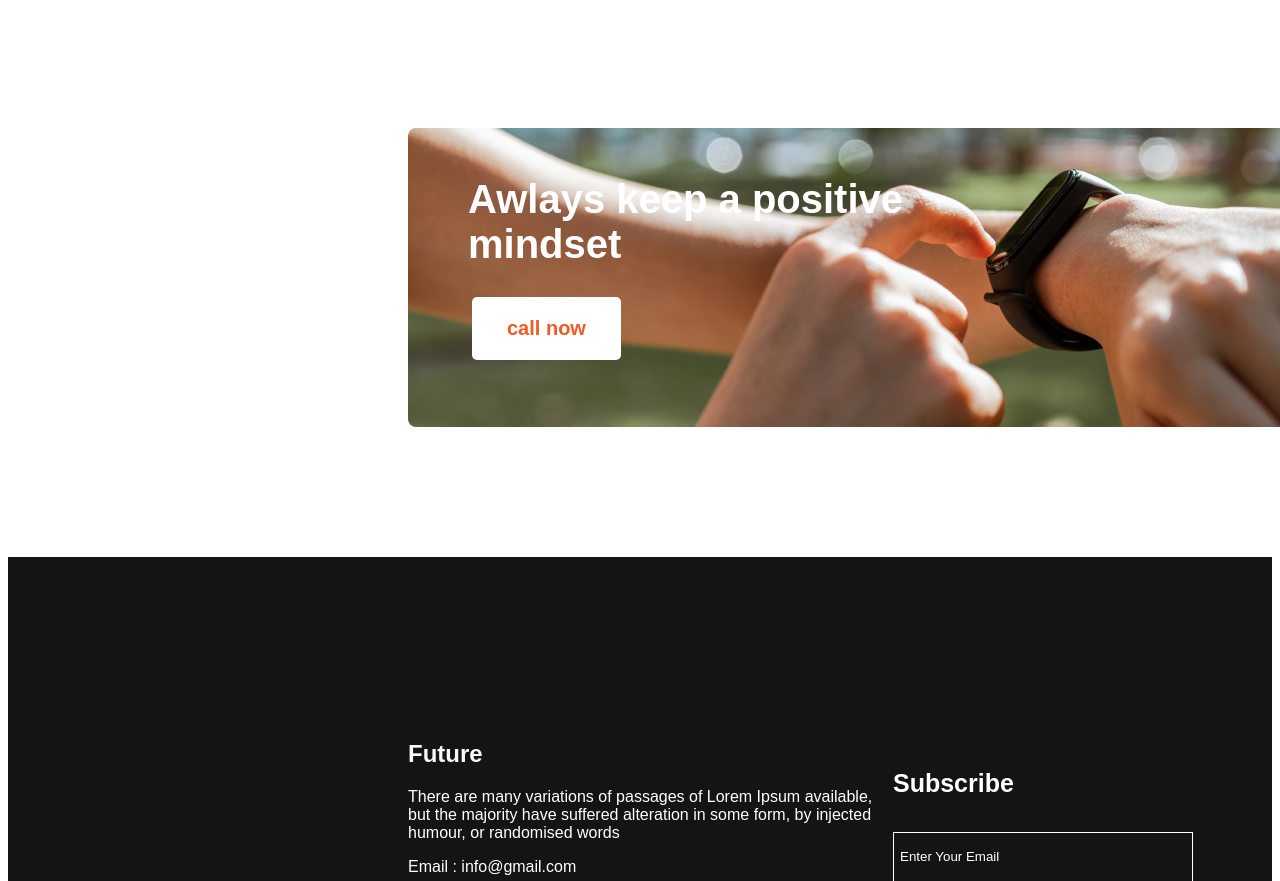
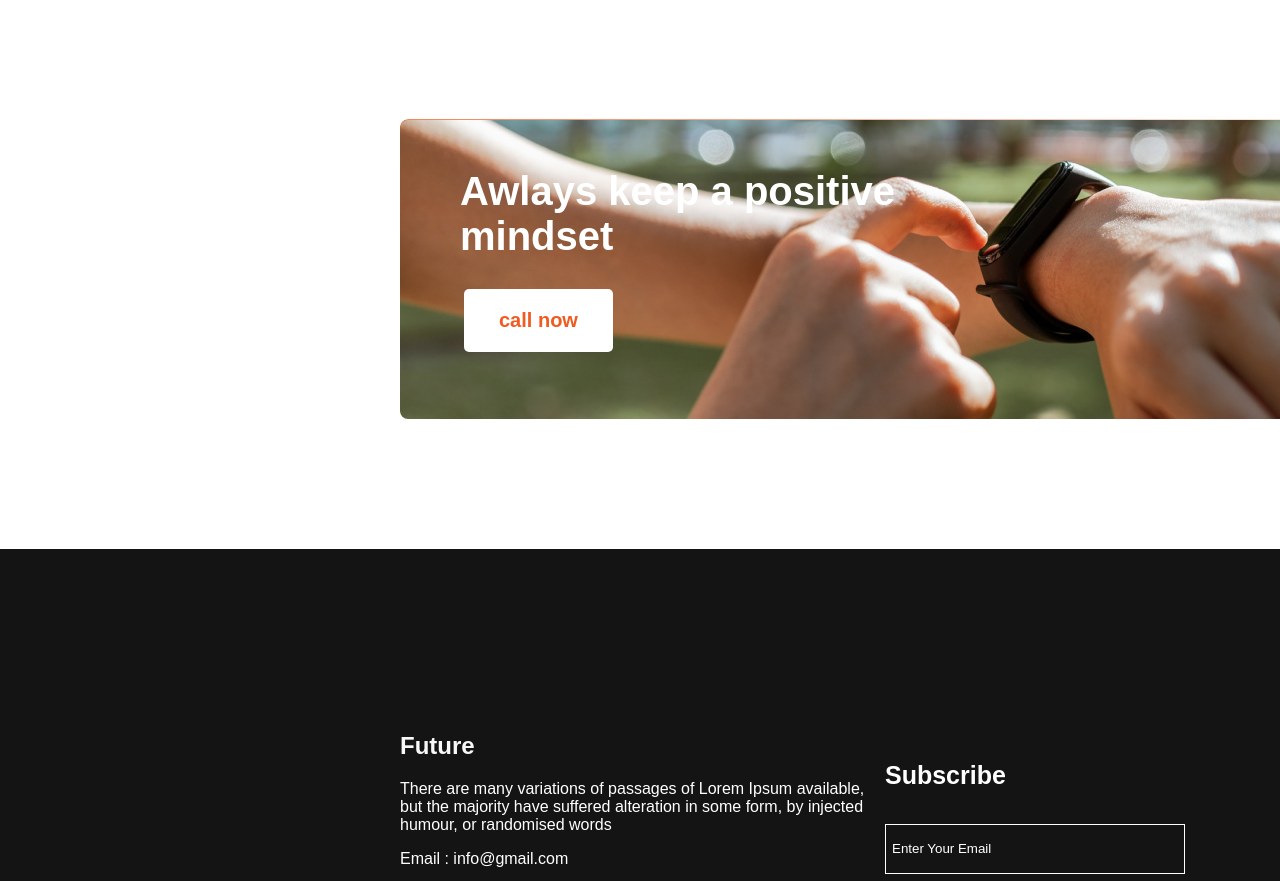
Before and after one commit to Sayedul3731/my-first-website, a plain HTML site: page index.html in a window 1280 px wide. Shown: the part 2155-3036 px from the top of the page. Drawn offline with Linux system fonts and the light colour scheme.

Commit message:
added some design

```diff
--- a/styles/style.css
+++ b/styles/style.css
@@ -1,5 +1,7 @@
 /* universal styles  */
 body{
+    margin: 0px;
+    padding: 0px;
     font-family: sans-serif;
 }
 /* header styles starts here  */
@@ -101,7 +103,7 @@ body{
     width: 1140px;
     height: 300px;
     border-radius: 8px;
-    background-image: url('../images/watch.png');
+    background-image: url('../images/watch.png'), url('../images/gradient2.png');
     /* background: linear-gradient(90deg, #F15B22 0%, rgba(241, 91, 34, 0.00) 100%); */
     margin: 130px 230px 130px 400px;
     position: relative;
```
